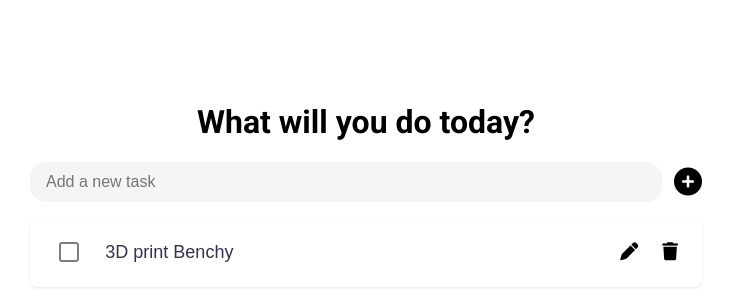
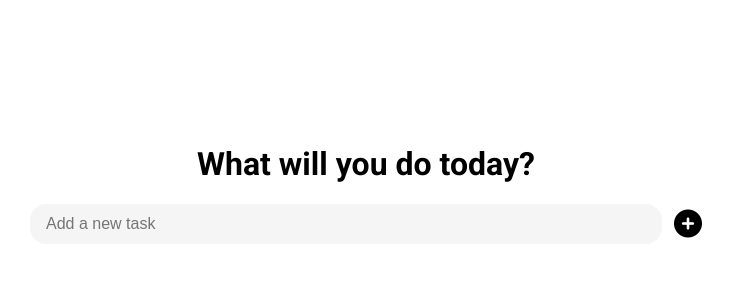
Before and after one commit to imkevinchu/todo-list, a website built with webpack: page dist/index.html in a window 1280 px wide. Shown: the part 108-414 px from the top of the page, without its empty margins (274-1007 px from the left). Built offline with nearby package versions, Linux system fonts and the light colour scheme.

Commit message:
add event listeners to checkbox and delete button

```diff
--- a/dist/index.html
+++ b/dist/index.html
@@ -22,20 +22,7 @@
         />
         <i class="fa-solid fa-circle-plus" id="add-new-task-btn"></i>
       </div>
-      <div class="todo-list" id="todo-list">
-        <div class="todo-item">
-          <label><input type="checkbox" id="checkbox" /></label>
-
-          <div class="todo-name">
-            <input type="text" value="3D print Benchy" readonly />
-          </div>
-
-          <div class="todo-actions">
-            <button class="edit"><i class="fa-solid fa-pen"></i></button>
-            <button class="delete"><i class="fa-solid fa-trash"></i></button>
-          </div>
-        </div>
-      </div>
+      <div class="todo-list" id="todo-list"></div>
     </main>
   </body>
 </html>
```
